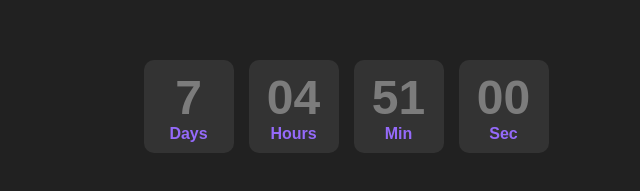
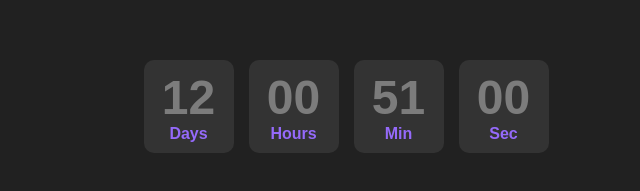
Before and after one commit to DiegoMetrics/datametrics, a plain HTML site: page index.html in a window 1280 px wide. Shown: the part 389-580 px from the top of the page, 294-934 px from the left. Drawn offline with Linux system fonts and the light colour scheme.

Commit message:
Update index.html
Update countdown timer to target Monday, February 24, 2025, at 8:00 PM

- Changed the target date in the `updateCountdown` function to February 24, 2025, at 8:00 PM.
- The countdown now calculates the remaining time until the new specified date and time.
- All other functionality and styling remain unchanged.

```diff
--- a/index.html
+++ b/index.html
@@ -148,9 +148,7 @@
 
     <script>
         function updateCountdown() {
-            const targetDate = new Date();
-            targetDate.setDate(targetDate.getDate() + 8);
-            targetDate.setHours(0, 0, 0, 0);
+            const targetDate = new Date("February 24, 2025 20:00:00"); // Nueva fecha objetivo
 
             function calculateTimeLeft() {
                 const now = new Date().getTime();
```
